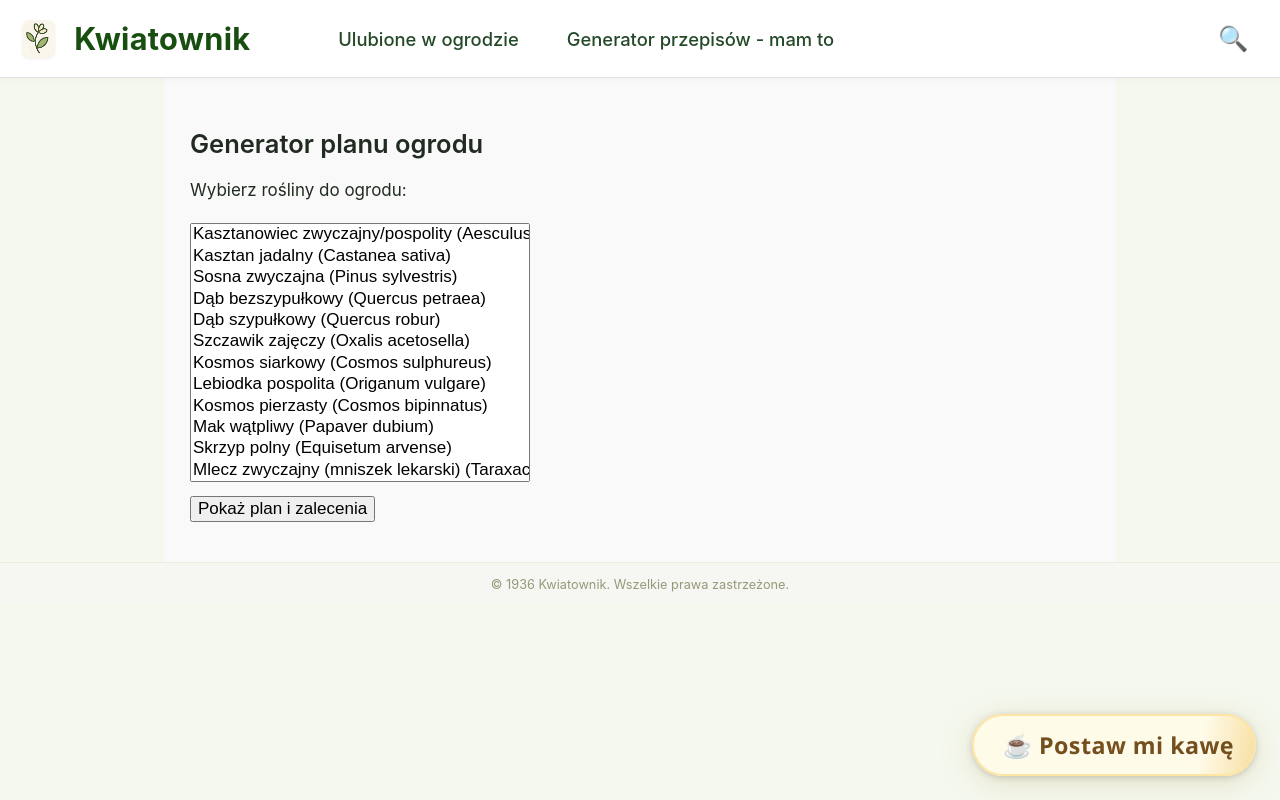
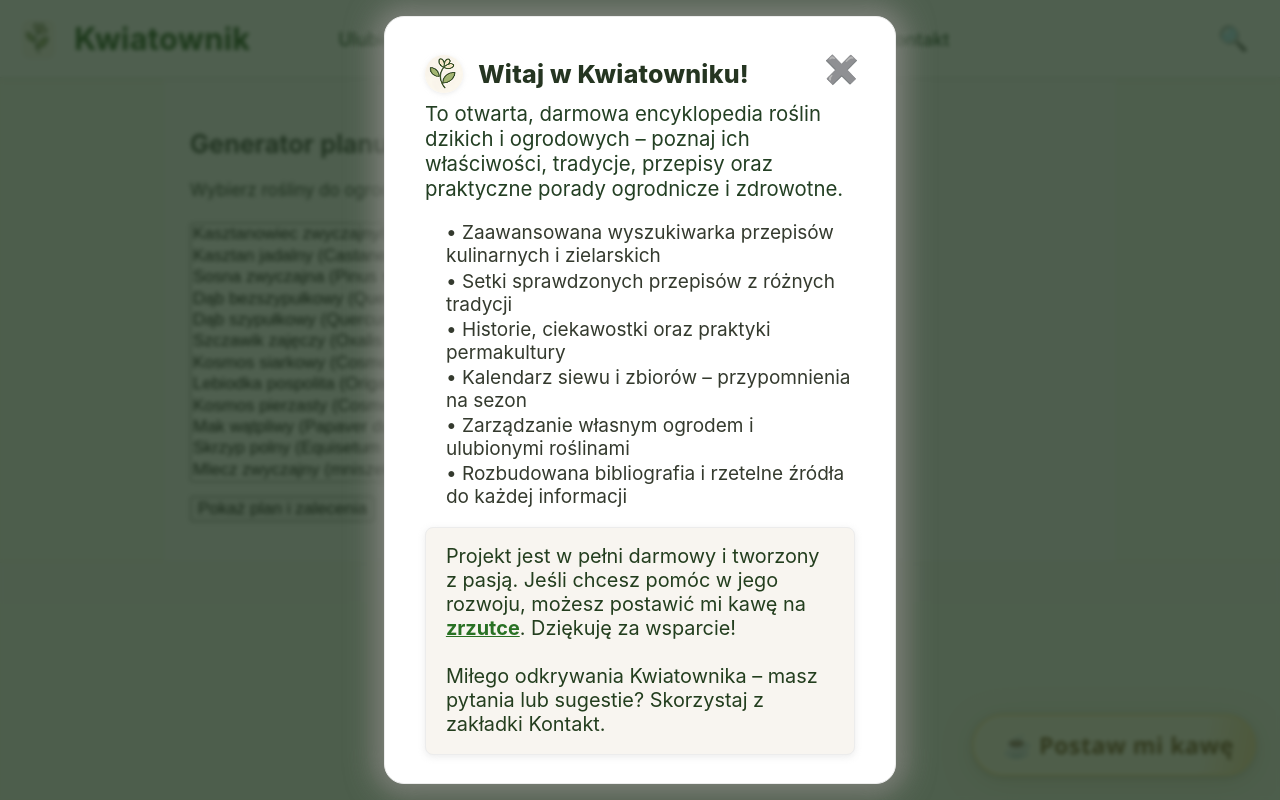
Before and after one commit to Miguanel/Kwiatownik.github.io, a Flask app: page /generator_ogrodu in a window 1280 px wide. Run offline with Flask 3, Linux system fonts and the light colour scheme.

Commit message:
okienko dziendobry, i dodano kontakt

```diff
--- a/app.py
+++ b/app.py
@@ -74,6 +74,7 @@ def all_plants():
             })
     return out
 
+
 @app.route("/generator_przepisow")
 def generator_przepisow():
     return render_template("generator_przepisow.html", all_plants=all_plants())
@@ -113,6 +114,7 @@ def lista(category):
     return render_template("lista.html", category=category, wyniki=wyniki, q=q, dzialanie=dzialanie,
                            tylko_trujace=tylko_trujace, sort=sort)
 
+
 @app.route("/szukaj")
 def search():
     q = request.args.get("q", "").strip()
@@ -126,11 +128,11 @@ def search():
 
         # Sekcja 1: TYLKO nazwa gatunku i podgatunku (oraz łacińska)
         if (
-            q_lower in (data.get("gatunek", "").lower())
-            or q_lower in (data.get("podgatunek") or "").lower()
-            or q_lower in (data.get("nazwa_lacinska") or "").lower()
+                q_lower in (data.get("gatunek", "").lower())
+                or q_lower in (data.get("podgatunek") or "").lower()
+                or q_lower in (data.get("nazwa_lacinska") or "").lower()
         ):
-            name_match.append(("Nazwa", highlight(f"{data.get('gatunek','')} ({data.get('nazwa_lacinska','')})", q)))
+            name_match.append(("Nazwa", highlight(f"{data.get('gatunek', '')} ({data.get('nazwa_lacinska', '')})", q)))
             plant_copy = plant.copy()
             plant_copy["matches"] = name_match
             results_names.append(plant_copy)
@@ -141,7 +143,8 @@ def search():
         # ...tu wrzuć logikę z wcześniejszego search_in_plant, ale pomiń pole 'gatunek', 'podgatunek', 'nazwa_lacinska'
         # przykład uproszczony poniżej:
         # (wyciągnij, jeśli chcesz bardziej zaawansowane szukanie w szczegółach)
-        for key in ["opis_botaniczny", "wlasciwosci_i_skladniki", "cechy_i_historia", "uwagi_i_ostrzezenia", "przepisy_medyczne", "przepisy_kulinarne"]:
+        for key in ["opis_botaniczny", "wlasciwosci_i_skladniki", "cechy_i_historia", "uwagi_i_ostrzezenia",
+                    "przepisy_medyczne", "przepisy_kulinarne"]:
             value = data.get(key)
             if not value:
                 continue
@@ -170,9 +173,16 @@ def search():
         results_details=results_details,
     )
 
+
 @app.route("/ulubione")
 def ulubione():
     return render_template("ulubione.html", all_plants=all_plants())
+
+
+@app.route("/kontakt")
+def kontakt():
+    return render_template("kontakt.html")
+
 
 @app.route("/porownaj")
 def porownaj():
@@ -198,7 +208,7 @@ def generator_ogrodu():
 @app.route("/<category>/<plant>")
 def roslina(category, plant):
     data = load_plant(category, plant)
-    return render_template("roslina.html", data=data, slug=plant, category=category,all_plants=all_plants())
+    return render_template("roslina.html", data=data, slug=plant, category=category, all_plants=all_plants())
 
 
 @app.route("/<category>/<plant>/bibliografia")
@@ -217,6 +227,7 @@ def fragment(category, plant, grupa):
         slug=plant
     )
 
+
 @app.route("/<category>/<plant>/fragment/przepisy_kulinarne_all")
 def fragment_przepisy_kulinarne_all(category, plant):
     data = load_plant(category, plant)
@@ -226,6 +237,7 @@ def fragment_przepisy_kulinarne_all(category, plant):
                            przepisy=przepisy_solo,
                            mieszanki=mieszanki,
                            data=data)
+
 
 @app.route("/<category>/<plant>/fragment/przepisy_medyczne_all")
 def fragment_przepisy_medyczne_all(category, plant):
--- /dev/null
+++ b/static/greeting.json
@@ -0,0 +1,13 @@
+{
+  "greeting_title": "🌱 Witaj w Kwiatowniku!",
+  "greeting_short": "To otwarta, darmowa encyklopedia roślin dzikich i ogrodowych – poznaj ich właściwości, tradycje, przepisy oraz praktyczne porady ogrodnicze i zdrowotne.",
+  "greeting_features": [
+    "Zaawansowana wyszukiwarka przepisów kulinarnych i zielarskich",
+    "Setki sprawdzonych przepisów z różnych tradycji",
+    "Historie, ciekawostki oraz praktyki permakultury",
+    "Kalendarz siewu i zbiorów – przypomnienia na sezon",
+    "Zarządzanie własnym ogrodem i ulubionymi roślinami",
+    "Rozbudowana bibliografia i rzetelne źródła do każdej informacji"
+  ],
+  "greeting_footer": "Projekt jest w pełni darmowy i tworzony z pasją. Jeśli chcesz pomóc w jego rozwoju, możesz postawić mi kawę na <a href=\"https://zrzutka.pl/72a4ab\" target=\"_blank\" style=\"color:#297124;font-weight:bold;\">zrzutce</a>. Dziękuję za wsparcie! <br><br>Miłego odkrywania Kwiatownika – masz pytania lub sugestie? Skorzystaj z zakładki Kontakt."
+}
--- a/templates/base.html
+++ b/templates/base.html
@@ -6,7 +6,6 @@
     <title>{% block title %}Kwiatownik{% endblock %}</title>
     <link rel="stylesheet" href="/static/style.css">
     <link rel="icon" href="/static/favicon.ico">
-    <!--    <link rel="icon" href="{{ url_for('static', filename='img/kwiatownik_logo.png') }}">-->
     <script src="/static/main.js"></script>
     <script src="/static/script.js"></script>
     <script src="/static/js/favs.js"></script>
@@ -25,9 +24,10 @@
         <nav class="main-navbar">
             <a href="/ulubione">Ulubione w ogrodzie</a>
             <a href="/generator_przepisow">Generator przepisów - mam to</a>
+            <a href="/kontakt">Kontakt</a>
+
         </nav>
         <button class="search-btn" aria-label="Szukaj roślin" onclick="window.location.href='/szukaj'">🔍</button>
-        <!--    <button id="darkToggle" aria-label="Tryb ciemny" onclick="toggleDarkMode()">🌙</button>-->
     </header>
 
     <main>
@@ -42,7 +42,8 @@
 
 <script>
 
-const allPlantsData = {{ all_plants|tojson|safe }};
+const allPlantsData = {{ all_plants|default([])|tojson|safe }};
+
 let searchInputsDiv = document.getElementById("search-inputs");
 
 // Funkcja walidacji frazy
@@ -193,16 +194,71 @@ if (searchInputsDiv) {
     triggerSearch();
 }
 
-
 </script>
 
+
 <a href="https://zrzutka.pl/72a4ab" target="_blank" id="kawa-widget" title="Postaw mi kawę!">
-  <div class="kawa-widget-illu">
-  </div>
-  <span class="kawa-widget-text">
+    <div class="kawa-widget-illu">
+    </div>
+    <span class="kawa-widget-text">
     <b>☕ Postaw mi kawę</b>
   </span>
 </a>
 
+
+<div id="welcome-modal" style="display:none;position:fixed;z-index:99999;top:0;left:0;width:100vw;height:100vh;
+background:rgba(30,50,30,0.78);backdrop-filter:blur(2px);justify-content:center;align-items:center;">
+    <div id="welcome-content" style="position:relative;">
+        <!-- Wypełni JS -->
+    </div>
+</div>
+<script>
+const GREETING_VERSION = "1.2";
+if(localStorage.getItem("kwiatownik_greeting") !== GREETING_VERSION) {
+    fetch('/static/greeting.json')
+        .then(r=>r.json()).then(greet=>{
+            let box = document.getElementById("welcome-content");
+            box.innerHTML = `
+            <div style="
+              background:#fff;
+              border-radius: 20px;
+              box-shadow: 0 0 28px 10px #9c9696a0;
+              max-width:430px;
+              padding:2.0em 2.1em 1.35em 2.1em;
+              font-size:1.12em;
+              position:relative;
+              border: 0.6px solid #ececec;
+              ">
+              <button onclick="document.getElementById('welcome-modal').style.display='none';localStorage.setItem('kwiatownik_greeting','${GREETING_VERSION}')"
+                  style="position:absolute;right:1.1em;top:0.85em;font-size:1.45em;background:none;border:none;cursor:pointer;color:#4d4a4a;opacity:0.70;" aria-label="Zamknij">✖️</button>
+
+              <div style="display:flex;align-items:center;gap:0.8em;margin-bottom:0.4em;">
+                <img src="/static/img/kwiatownik_logo.png" alt="Logo Kwiatownika" style="width:38px;height:38px;box-shadow:0 1px 5px #e2e2e2b0;border-radius:50%;">
+                <h2 style="margin:0;font-size:1.31em;line-height:1.05;font-weight:800;letter-spacing:0.01em;color:#253521;">${greet.greeting_title.replace(/^🌱\s*/, "")}</h2>
+              </div>
+              <div style="margin-bottom:1em;color:#233f23;font-size:1.07em;">${greet.greeting_short}</div>
+              <ul style="margin-bottom:1.00em;color:#343a2e;font-size:1em;padding-left:1.1em;">
+                ${greet.greeting_features.map(f=>`<li style="margin-bottom:0.11em;">• ${f}</li>`).join('')}
+              </ul>
+              <div style="
+                background:#f8f5f0;
+                color:#233e1e;
+                border-radius:8px;
+                padding:0.79em 1em 0.92em 1em;
+                margin-bottom:0.10em;
+                border:1.3px solid #ececec;
+                font-size:1.045em;
+                box-shadow:0 2px 7px #e2e2e2a5;
+                ">
+                ${greet.greeting_footer}
+              </div>
+            </div>`;
+            document.getElementById('welcome-modal').style.display = 'flex';
+        });
+}
+
+</script>
+
+
 </body>
 </html>
```
Also changed, not shown: templates/generator_przepisow.html (+7 -2 lines), templates/kontakt.html (added, +36 -0 lines).
